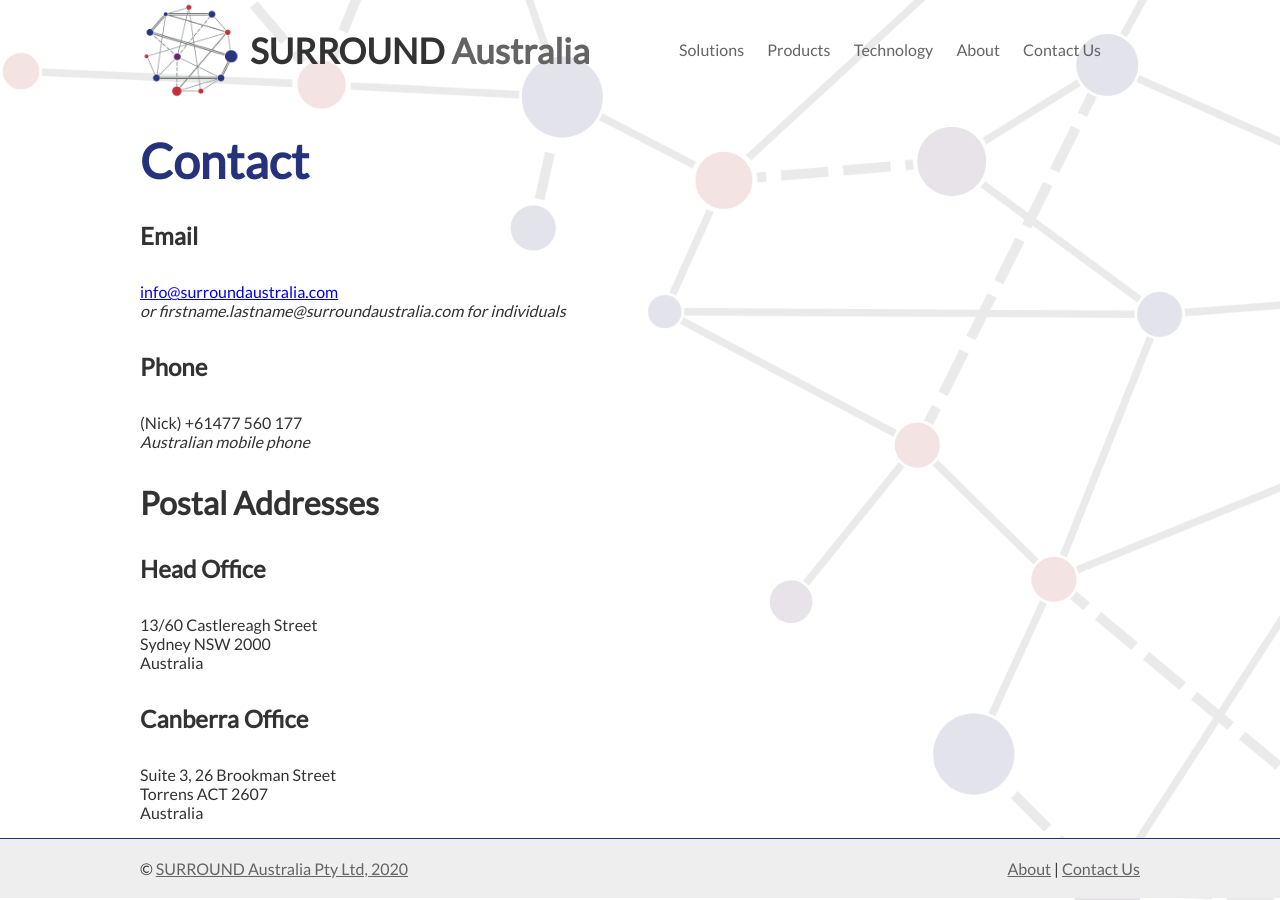
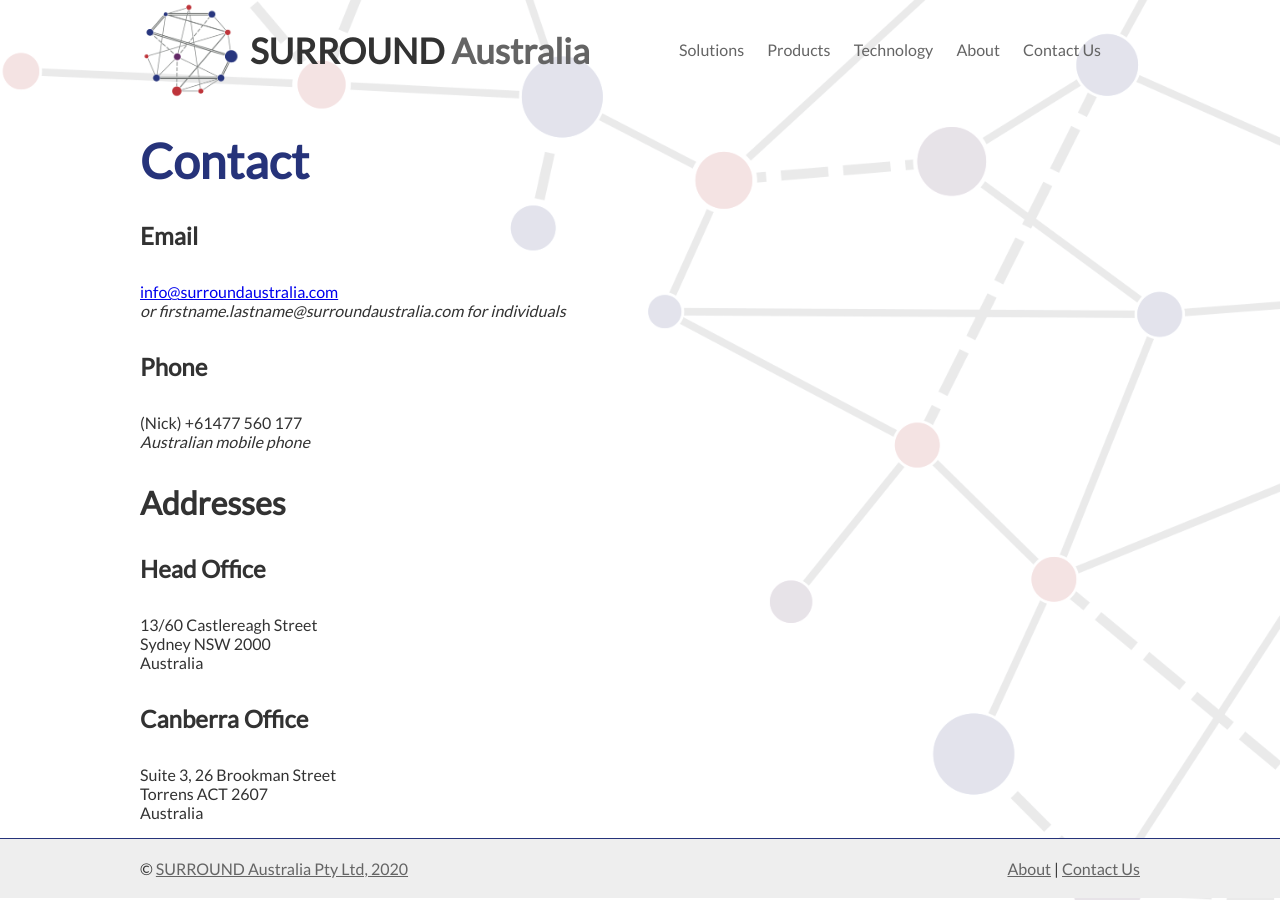
Before and after one commit to surroundaustralia/surroundaustralia.com, a Jekyll site: the page built from pages/contact.md, in a window 1280 px wide. Built offline with Jekyll 4.4.1, drawn with Linux system fonts in a browser that asks for light colours.

Commit message:
update contact headings

```diff
--- a/pages/contact.md
+++ b/pages/contact.md
@@ -13,7 +13,7 @@
 (Nick) +61477 560 177
 *Australian mobile phone*
 
-### Postal Addresses
+### Addresses
 #### Head Office
 13/60 Castlereagh Street
 Sydney NSW 2000
```
